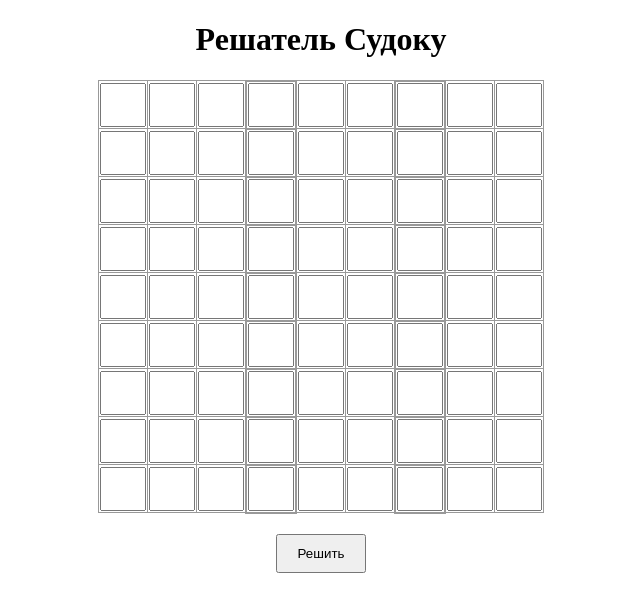
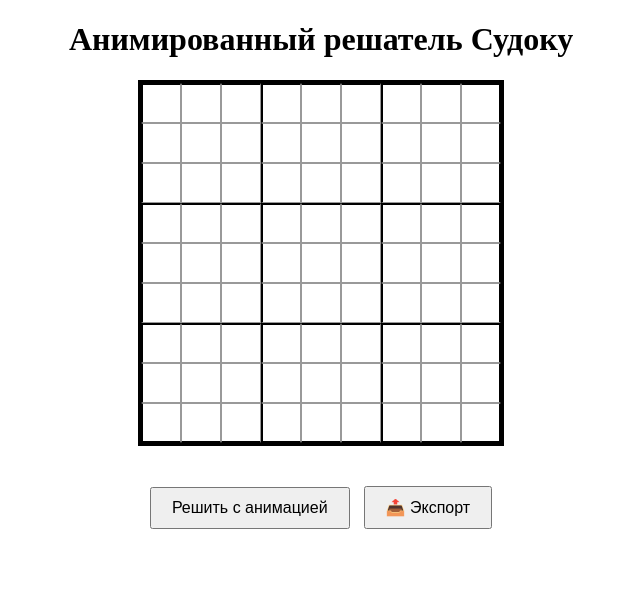
Before and after one commit to PilgrimV/Sudoku, a Flask app: page / in a window 1280 px wide. Shown: the top 612 px of the page, without its empty margins (319-959 px from the left). Run offline with Flask 3, Linux system fonts and the light colour scheme; some libraries are stand-ins or nearby versions.

Commit message:
Добавлен экспорт и более четкие границы поля

```diff
--- a/app.py
+++ b/app.py
@@ -1,30 +1,10 @@
-from flask import Flask, render_template, request
-from sudoku_solver import solve, print_board
+from flask import Flask, render_template
 
 app = Flask(__name__)
 
-def parse_form(form):
-    board = []
-    for i in range(9):
-        row = []
-        for j in range(9):
-            val = form.get(f"cell_{i}_{j}")
-            row.append(int(val) if val and val.isdigit() else 0)
-        board.append(row)
-    return board
-
-@app.route("/", methods=["GET", "POST"])
+@app.route("/")
 def index():
-    board = [[0 for _ in range(9)] for _ in range(9)]
-
-    if request.method == "POST":
-        board = parse_form(request.form)
-        if solve(board):
-            return render_template("index.html", board=board)
-        else:
-            return render_template("index.html", board=board, error="Нет решения")
-
-    return render_template("index.html", board=board)
+    return render_template("index.html")
 
 if __name__ == "__main__":
     app.run(host="0.0.0.0", debug=True)
--- /dev/null
+++ b/static/script.js
@@ -0,0 +1,143 @@
+document.getElementById("solve-btn").addEventListener("click", () => {
+    const board = [];
+    for (let i = 0; i < 9; i++) {
+        const row = [];
+        for (let j = 0; j < 9; j++) {
+            const val = document.getElementById(`cell-${i}-${j}`).value;
+            row.push(val ? parseInt(val) : 0);
+        }
+        board.push(row);
+    }
+    solveSudoku(board);
+});
+
+function sleep(ms) {
+    return new Promise(resolve => setTimeout(resolve, ms));
+}
+
+async function solveSudoku(board) {
+    const delay = 30;
+
+    async function isValid(num, row, col) {
+        for (let i = 0; i < 9; i++) {
+            if (board[row][i] === num || board[i][col] === num) return false;
+        }
+
+        const boxRow = Math.floor(row / 3) * 3;
+        const boxCol = Math.floor(col / 3) * 3;
+        for (let i = 0; i < 3; i++) {
+            for (let j = 0; j < 3; j++) {
+                if (board[boxRow + i][boxCol + j] === num) return false;
+            }
+        }
+
+        return true;
+    }
+
+    async function backtrack() {
+        for (let row = 0; row < 9; row++) {
+            for (let col = 0; col < 9; col++) {
+                if (board[row][col] === 0) {
+                    for (let num = 1; num <= 9; num++) {
+                        if (await isValid(num, row, col)) {
+                            board[row][col] = num;
+                            updateCell(row, col, num);
+                            await sleep(delay);
+
+                            if (await backtrack()) return true;
+
+                            board[row][col] = 0;
+                            updateCell(row, col, '');
+                            await sleep(delay);
+                        }
+                    }
+                    return false;
+                }
+            }
+        }
+        return true;
+    }
+
+    await backtrack();
+}
+
+function updateCell(row, col, val) {
+    const cell = document.getElementById(`cell-${row}-${col}`);
+    cell.value = val;
+    cell.style.backgroundColor = val ? "#d4ffd4" : "#ffd4d4";
+}
+
+// Подсветка одинаковых значений
+document.querySelectorAll("input").forEach(input => {
+    input.addEventListener("focus", () => {
+        const value = input.value;
+        clearHighlights();
+        if (value) {
+            document.querySelectorAll("input").forEach(cell => {
+                if (cell.value === value) {
+                    cell.classList.add("highlight-same");
+                }
+            });
+        }
+    });
+
+    input.addEventListener("input", () => {
+        input.dispatchEvent(new Event("focus"));
+    });
+
+    input.addEventListener("blur", () => {
+        setTimeout(clearHighlights, 100);
+    });
+});
+
+function clearHighlights() {
+    document.querySelectorAll(".highlight-same").forEach(cell => {
+        cell.classList.remove("highlight-same");
+    });
+}
+
+// Меню "Экспорт"
+const exportBtn = document.getElementById("export-btn");
+const exportMenu = document.getElementById("export-menu");
+
+exportBtn.addEventListener("click", () => {
+    exportMenu.style.display = exportMenu.style.display === "block" ? "none" : "block";
+});
+
+document.addEventListener("click", (e) => {
+    if (!exportBtn.contains(e.target) && !exportMenu.contains(e.target)) {
+        exportMenu.style.display = "none";
+    }
+});
+
+document.querySelectorAll(".export-option").forEach(option => {
+    option.addEventListener("click", async () => {
+        const type = option.getAttribute("data-type");
+        const table = document.querySelector("table");
+
+        const now = new Date();
+        const timestamp = now.toISOString().slice(0, 16).replace("T", "_").replace(":", "-");
+
+        const canvas = await html2canvas(table);
+        const imgData = canvas.toDataURL("image/png");
+        const filename = `sudoku_${timestamp}.${type}`;
+
+        if (type === "png") {
+            const link = document.createElement("a");
+            link.download = filename;
+            link.href = imgData;
+            link.click();
+        } else if (type === "pdf") {
+            const { jsPDF } = window.jspdf;
+            const pdf = new jsPDF();
+            const imgProps = pdf.getImageProperties(imgData);
+            const pdfWidth = pdf.internal.pageSize.getWidth();
+            const pdfHeight = (imgProps.height * pdfWidth) / imgProps.width;
+
+            pdf.addImage(imgData, "PNG", 0, 0, pdfWidth, pdfHeight);
+            pdf.save(filename);
+        }
+
+        exportMenu.style.display = "none";
+    });
+});
--- a/templates/index.html
+++ b/templates/index.html
@@ -2,49 +2,108 @@
 <html lang="ru">
 <head>
     <meta charset="UTF-8">
-    <title>Решатель Судоку</title>
+    <title>Анимированный решатель Судоку</title>
     <style>
         table {
             border-collapse: collapse;
             margin: 20px auto;
+            border: 3px solid black;
         }
         td {
-            border: 1px solid #999;
+            padding: 0;
+        }
+        input {
             width: 40px;
             height: 40px;
+            font-size: 20px;
             text-align: center;
+            border: 1px solid #999;
+            outline: none;
+            box-sizing: border-box;
         }
-        input {
-            width: 38px;
-            height: 38px;
-            font-size: 18px;
-            text-align: center;
+
+        /* Жирные границы 3x3 */
+        .top-border {
+            border-top: 2px solid black !important;
         }
-        .thick-border {
-            border-width: 2px;
+        .left-border {
+            border-left: 2px solid black !important;
         }
-        #solve-btn {
-            display: block;
-            margin: 10px auto;
+        .right-border {
+            border-right: 2px solid black !important;
+        }
+        .bottom-border {
+            border-bottom: 2px solid black !important;
+        }
+
+        /* Подсветка */
+        input:focus {
+            background-color: #ffffcc;
+        }
+
+        .highlight-same {
+            background-color: #d1ffd1 !important;
+        }
+
+        #solve-btn, #export-btn {
+            display: inline-block;
+            margin: 20px 5px;
             padding: 10px 20px;
+            font-size: 16px;
+            cursor: pointer;
+        }
+
+        #export-menu {
+            font-size: 14px;
+        }
+
+        .export-option:hover {
+            background-color: #f0f0f0;
         }
     </style>
+
+    <!-- Библиотеки для экспорта -->
+    <script src="https://cdn.jsdelivr.net/npm/html2canvas@1.4.1/dist/html2canvas.min.js"></script>
+    <script src="https://cdnjs.cloudflare.com/ajax/libs/jspdf/2.5.1/jspdf.umd.min.js"></script>
 </head>
 <body>
-    <h1 style="text-align:center;">Решатель Судоку</h1>
-    <form method="POST">
+    <h1 style="text-align:center;">Анимированный решатель Судоку</h1>
+
     <table>
         {% for i in range(9) %}
         <tr>
             {% for j in range(9) %}
-                <td class="{% if j % 3 == 0 and j != 0 %}thick-border{% endif %}">
-                    <input type="number" name="cell_{{i}}_{{j}}" min="1" max="9" value="{{ board[i][j] if board[i][j] != 0 else '' }}">
+            <td>
+                <input
+                    type="number"
+                    id="cell-{{i}}-{{j}}"
+                    min="1"
+                    max="9"
+                    class="
+                        {% if i % 3 == 0 %} top-border{% endif %}
+                        {% if j % 3 == 0 %} left-border{% endif %}
+                        {% if i == 8 %} bottom-border{% endif %}
+                        {% if j == 8 %} right-border{% endif %}
+                    "
+                />
             </td>
             {% endfor %}
         </tr>
         {% endfor %}
     </table>
-        <button id="solve-btn" type="submit">Решить</button>
-    </form>
+
+    <div style="text-align: center;">
+        <button id="solve-btn">Решить с анимацией</button>
+
+        <div style="position: relative; display: inline-block;">
+            <button id="export-btn">📤 Экспорт</button>
+            <div id="export-menu" style="display: none; position: absolute; top: 100%; left: 0; background: white; border: 1px solid #ccc; z-index: 10;">
+                <div class="export-option" data-type="png" style="padding: 8px; cursor: pointer;">Сохранить как PNG</div>
+                <div class="export-option" data-type="pdf" style="padding: 8px; cursor: pointer;">Сохранить как PDF</div>
+            </div>
+        </div>
+    </div>
+
+    <script src="{{ url_for('static', filename='script.js') }}"></script>
 </body>
 </html>
```
Also changed, not shown: Текстовый документ.txt (deleted), 1 other file. Lines whose indentation alone changed are shown as unchanged.
